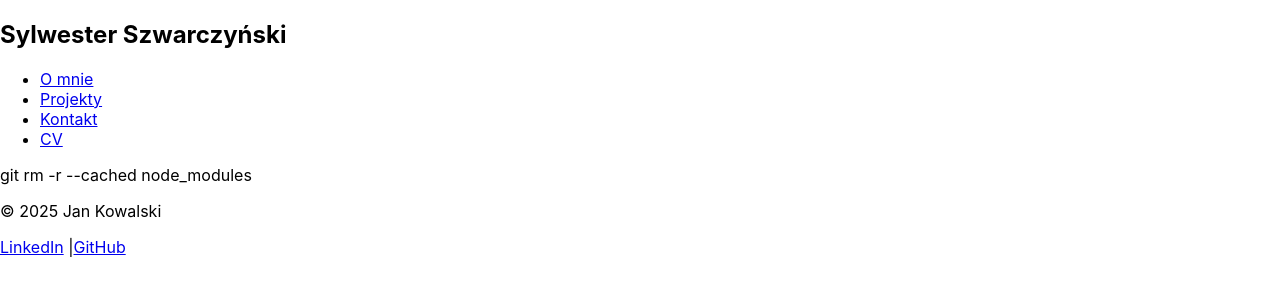
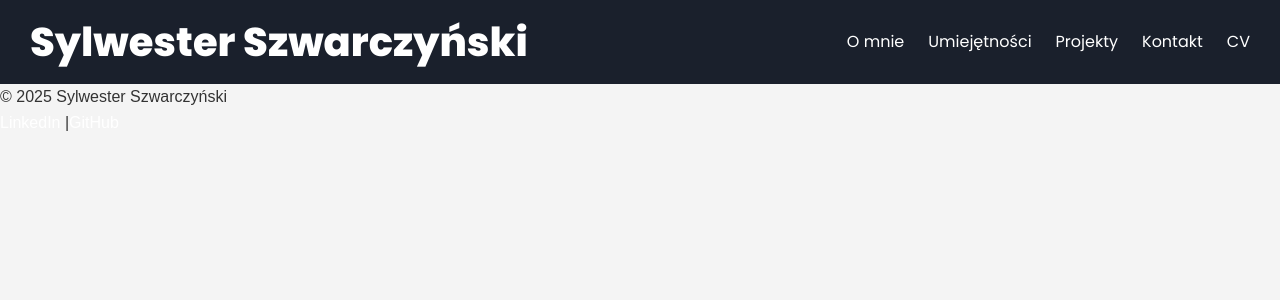
Before and after one commit to Sylweeks/Portfolio, a React (Create React App) app: page /contact in a window 1280 px wide. Shown: the top 300 px of the page. Built offline with nearby package versions, Linux system fonts and the light colour scheme.

Commit message:
Added Navbar and styles

```diff
--- a/public/index.html
+++ b/public/index.html
@@ -1,14 +1,12 @@
 <!DOCTYPE html>
 <html lang="en">
+
 <head>
   <meta charset="utf-8" />
   <link rel="icon" href="%PUBLIC_URL%/favicon.ico" />
   <meta name="viewport" content="width=device-width, initial-scale=1" />
   <meta name="theme-color" content="#000000" />
-    <meta
-      name="description"
-      content="Web site created using create-react-app"
-    />
+  <meta name="description" content="Web site created using create-react-app" />
   <link rel="apple-touch-icon" href="%PUBLIC_URL%/logo192.png" />
   <!--
       manifest.json provides metadata used when your web app is installed on a
@@ -25,7 +23,14 @@
       Learn how to configure a non-root public URL by running `npm run build`.
     -->
   <title>React App</title>
+
+  <link rel="preconnect" href="https://fonts.googleapis.com">
+  <link rel="preconnect" href="https://fonts.gstatic.com" crossorigin>
+  <link
+    href="https://fonts.googleapis.com/css2?family=Poppins:ital,wght@0,200;0,400;0,800;1,200;1,400;1,800&display=swap"
+    rel="stylesheet">
 </head>
+
 <body>
   <noscript>You need to enable JavaScript to run this app.</noscript>
   <div id="root"></div>
@@ -40,4 +45,5 @@
       To create a production bundle, use `npm run build` or `yarn build`.
     -->
 </body>
+
 </html>
--- a/src/App.js
+++ b/src/App.js
@@ -11,8 +11,7 @@ function App() {
 	return (
 		<Router>
 			<div className='App'>
-				<Navbar />git rm -r --cached node_modules
-
+				<Navbar />
 				<Routes>
 					{/* <Route path='/' element={<Hero />} />
 					<Route path='/about' element={<About />} /> */}
--- a/src/components/Footer.jsx
+++ b/src/components/Footer.jsx
@@ -1,7 +1,7 @@
 function Footer() {
 	return (
 		<footer className='bg-gray-800 text-white text-center py-4'>
-			<p>© 2025 Jan Kowalski</p>
+			<p>© 2025 Sylwester Szwarczyński</p>
 			<a href='https://linkedin.com' className='text-blue-300'>
 				LinkedIn
 			</a>{' '}
--- a/src/components/Navbar.jsx
+++ b/src/components/Navbar.jsx
@@ -1,13 +1,17 @@
 import { Link } from 'react-router-dom'
+import NavbarCss from '../styles/Navbar.css'
 
 function Navbar() {
 	return (
-		<nav className='bg-gray-800 text-white p-4'>
-			<div className='container mx-auto flex justify-between'>
-				<h1 className='text-xl font-bold'>Sylwester Szwarczyński</h1>
-				<ul className='flex space-x-4'>
+		<nav >
+			<div className='navbar-container'>
+				<h1>Sylwester Szwarczyński</h1>
+				<ul >
 					<li>
 						<Link to='/about'>O mnie</Link>
+					</li>
+					<li>
+						<Link to='/skills'>Umiejętności</Link>
 					</li>
 					<li>
 						<Link to='/projects'>Projekty</Link>
--- a/src/index.css
+++ b/src/index.css
@@ -1,11 +1,92 @@
-body {
-	margin: 0;
-	font-family: -apple-system, BlinkMacSystemFont, 'Segoe UI', 'Roboto', 'Oxygen', 'Ubuntu', 'Cantarell', 'Fira Sans',
-		'Droid Sans', 'Helvetica Neue', sans-serif;
-	-webkit-font-smoothing: antialiased;
-	-moz-osx-font-smoothing: grayscale;
+
+* {
+  margin: 0;
+  padding: 0;
+  box-sizing: border-box;
 }
 
-code {
-	font-family: source-code-pro, Menlo, Monaco, Consolas, 'Courier New', monospace;
+body {
+  font-family: 'Arial', sans-serif;
+  line-height: 1.6;
+  color: #333;
+  background-color: #f4f4f4;
+  overflow-x: hidden; /* Zapobiega poziomemu przewijaniu */
 }
+
+
+:root {
+  --primary-color: #3b82f6;
+  --secondary-color: #1a202c;
+  --text-color: #333;
+  --background-light: #ffffff;
+  --accent-color: #10b981;
+}
+
+
+h1, h2, h3 {
+  font-weight: bold;
+  margin-bottom: 1rem;
+}
+
+h1 {
+  font-size: 2.5rem;
+}
+
+h2 {
+  font-size: 2rem;
+}
+
+a {
+  color: var(--primary-color);
+  text-decoration: none;
+  transition: color 0.3s ease;
+}
+
+a:hover {
+  color: var(--accent-color);
+}
+
+button {
+  cursor: pointer;
+  font-size: 1rem;
+  padding: 0.75rem 1.5rem;
+  border: none;
+  border-radius: 0.25rem;
+  background-color: var(--primary-color);
+  color: white;
+  transition: background-color 0.3s ease;
+}
+
+button:hover {
+  background-color: var(--accent-color);
+}
+
+/* Kontener dla sekcji */
+.container {
+  max-width: 1200px;
+  margin: 0 auto;
+  padding: 0 1rem;
+}
+
+/* Responsywność */
+@media (max-width: 768px) {
+  h1 {
+    font-size: 2rem;
+  }
+  h2 {
+    font-size: 1.5rem;
+  }
+  .container {
+    padding: 0 0.5rem;
+  }
+}
+
+@media (max-width: 480px) {
+  h1 {
+    font-size: 1.8rem;
+  }
+  button {
+    padding: 0.5rem 1rem;
+    font-size: 0.9rem;
+  }
+}
--- /dev/null
+++ b/src/styles/Navbar.css
@@ -0,0 +1,31 @@
+nav {
+	background-color: #1a202c;
+	color: #ffffff;
+	font-family: 'Poppins';
+}
+
+.navbar-container {
+	display: flex;
+	flex-direction: row;
+	justify-content: space-between;
+	align-items: center;
+	margin: 0 auto;
+	max-width: 1400px;
+	padding: 10px 30px;
+}
+
+h1 {
+	font-weight: bold;
+	margin-bottom: 0;
+}
+
+ul {
+	display: flex;
+	gap: 1.5rem;
+	text-decoration: none;
+	list-style: none;
+}
+
+a {
+	color: #ffffff;
+}
```
Lines whose indentation alone changed are shown as unchanged.
